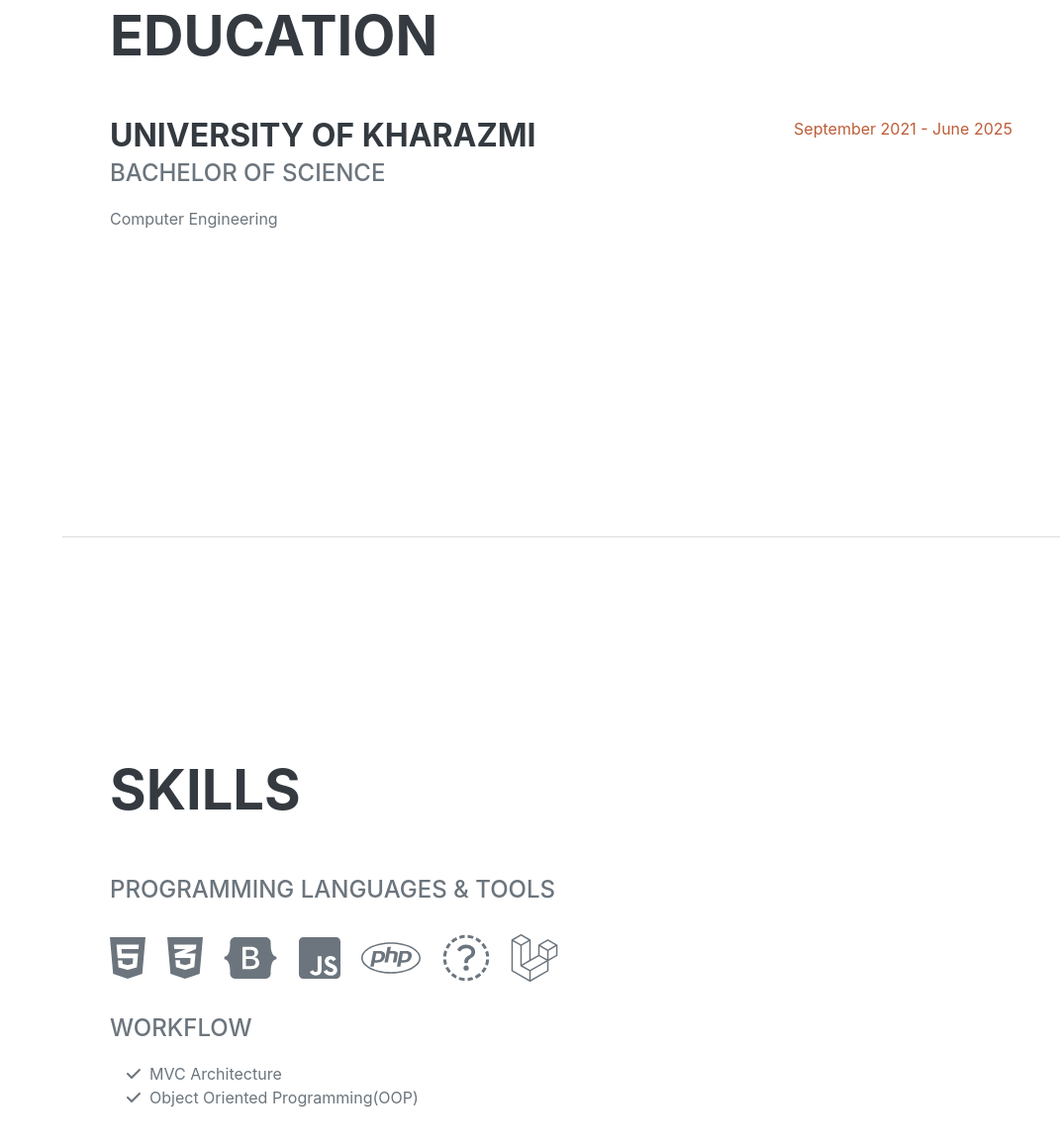
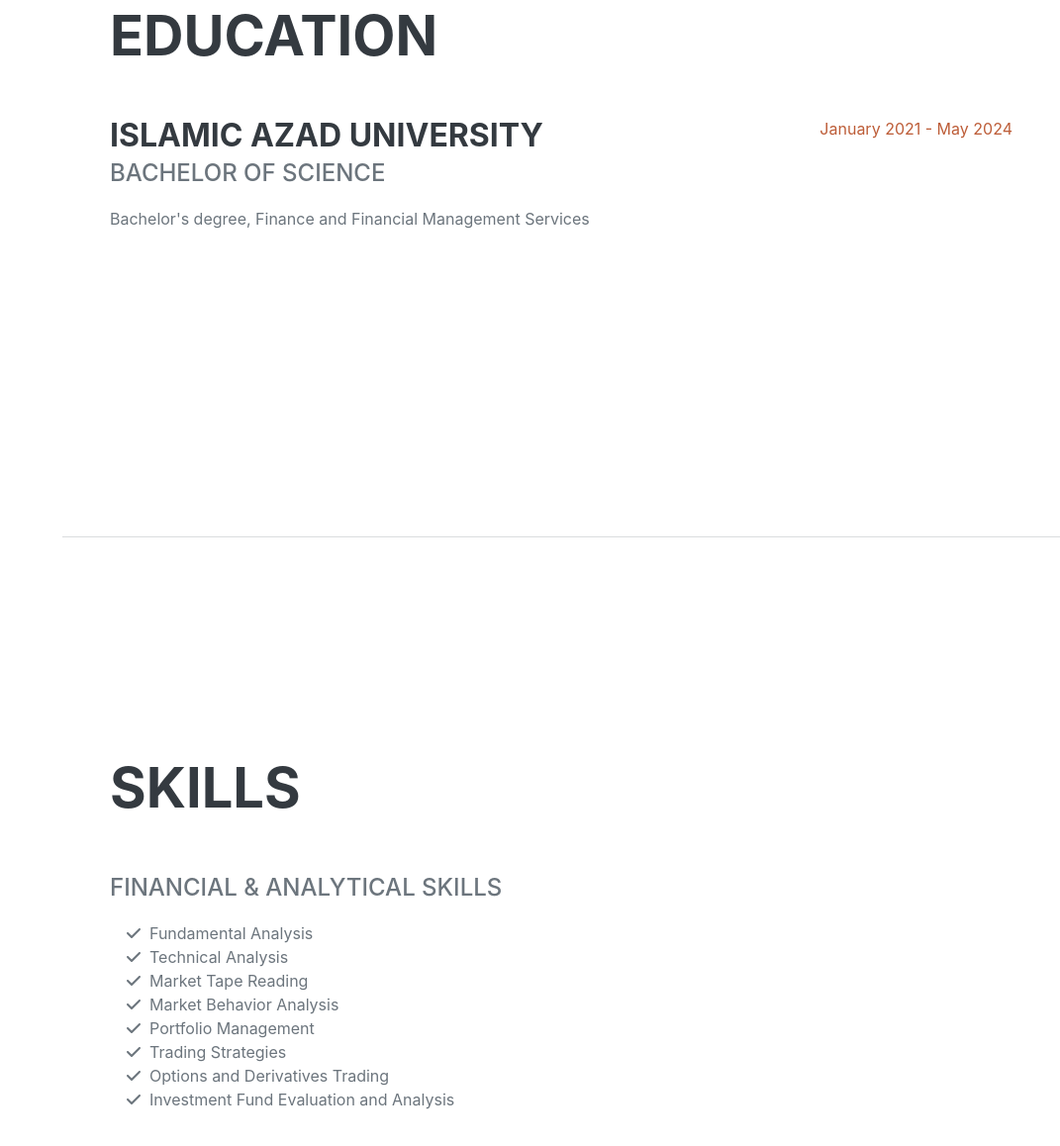
Before and after one commit to faezemeshkani/faezemeshkani.github.io, a website: page index.html in a window 1280 px wide. Shown: the part 1860-3018 px from the top of the page at 99% size, without its empty margins (209-1280 px from the left). Drawn offline with nearby package versions, Linux system fonts and the light colour scheme; a web font is replaced by a local one.

Commit message:
Update index.html

```diff
--- a/index.html
+++ b/index.html
@@ -45,7 +45,7 @@
                     </h1>
                     <div class="subheading mb-5">
                         Tehran, Iran · 09123870228 ·
-                        <a href="mailto:h.ganji2233@gmail.com">faezemeshkani02@gmail.com</a>
+                        <a href="mailto:faezemeshkani02@gmail.com">faezemeshkani02@gmail.com</a>
                     </div>
                     <p class="lead mb-5">
                     A bachelor's student in Finance with hands-on experience in options trading, fundamental analysis, and investment fund research. Passionate about financial markets and continuously developing analytical and decision-making skills to support data-driven investment strategies.
@@ -80,11 +80,11 @@
                     <h2 class="mb-5">Education</h2>
                     <div class="d-flex flex-column flex-md-row justify-content-between mb-5">
                         <div class="flex-grow-1">
-                            <h3 class="mb-0">University of Kharazmi</h3>
+                            <h3 class="mb-0">Islamic Azad University</h3>
                             <div class="subheading mb-3">Bachelor of Science</div>
-                            <div>Computer Engineering</div>
+                            <div>Bachelor's degree, Finance and Financial Management Services</div>
                         </div>
-                        <div class="flex-shrink-0"><span class="text-primary">September 2021 - June 2025</span></div>
+                        <div class="flex-shrink-0"><span class="text-primary">January 2021 - May 2024</span></div>
                     </div>
                 </div>
             </section>
@@ -93,28 +93,44 @@
             <section class="resume-section" id="skills">
                 <div class="resume-section-content">
                     <h2 class="mb-5">Skills</h2>
-                    <div class="subheading mb-3">Programming Languages & Tools</div>
-                    <ul class="list-inline dev-icons">
-                        <li class="list-inline-item"><i class="fab fa-html5"></i></li>
-                        <li class="list-inline-item"><i class="fab fa-css3-alt"></i></li>
-                        <li class="list-inline-item"><i class="fab fa-bootstrap"></i></li>
-                        <li class="list-inline-item"><i class="fab fa-js-square"></i></li>
-                        <li class="list-inline-item"><i class="fab fa-php"></i></li>
-                        <li class="list-inline-item"><i class="fab fa-mysql"></i></li>
-                        <li class="list-inline-item"><i class="fab fa-laravel"></i></li>
-                    </ul>
-                    <div class="subheading mb-3">Workflow</div>
+
+                    <div class="subheading mb-3">Financial & Analytical Skills</div>
                     <ul class="fa-ul mb-0">
                         <li>
                             <span class="fa-li"><i class="fas fa-check"></i></span>
-                            MVC Architecture
+                            Fundamental Analysis
                         </li>
                         <li>
                             <span class="fa-li"><i class="fas fa-check"></i></span>
-                            Object Oriented Programming(OOP)
+                            Technical Analysis
+                        </li>
+                        <li>
+                            <span class="fa-li"><i class="fas fa-check"></i></span>
+                            Market Tape Reading
+                        </li>
+                        <li>
+                            <span class="fa-li"><i class="fas fa-check"></i></span>
+                            Market Behavior Analysis
+                        </li>
+                        <li>
+                            <span class="fa-li"><i class="fas fa-check"></i></span>
+                            Portfolio Management
+                        </li>
+                        <li>
+                            <span class="fa-li"><i class="fas fa-check"></i></span>
+                            Trading Strategies
+                        </li>
+                        <li>
+                            <span class="fa-li"><i class="fas fa-check"></i></span>
+                            Options and Derivatives Trading
+                        </li>
+                        <li>
+                            <span class="fa-li"><i class="fas fa-check"></i></span>
+                            Investment Fund Evaluation and Analysis
                         </li>
                     </ul>
                 </div>
+
             </section>
             <hr class="m-0" />
             <!-- Interests-->
```
